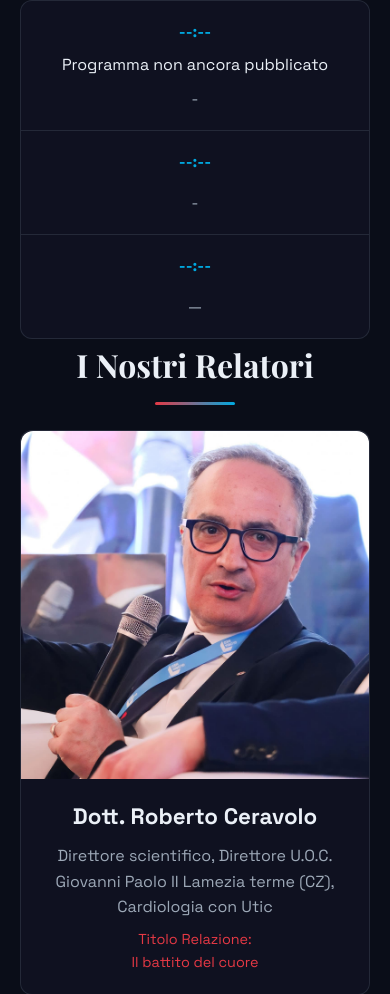
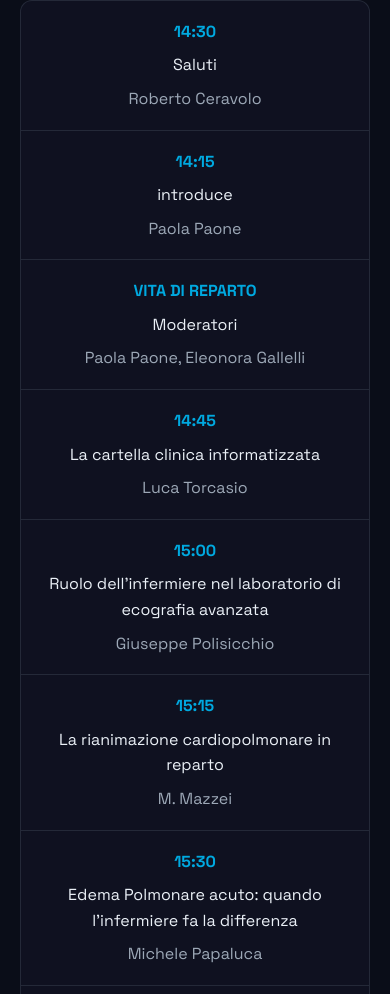
Before and after one commit to NiccoCer/LameziaCuore2025, a plain HTML site: page index.html in a window 390 px wide. Shown: the part 1006-2000 px from the top of the page. Drawn offline with nearby package versions, Linux system fonts and the light colour scheme.

Commit message:
programma mobile

```diff
--- a/index.html
+++ b/index.html
@@ -70,19 +70,44 @@
         <div class="program__content interactive-card">
           <div class="day-panel active" id="panel-day-1">
             <div class="program-slot" data-pdf="slides/apertura-lavori.pdf" data-title="Apertura Lavori & Saluti Istituzionali">
-              <span class="slot-time">--:--</span>
-              <span class="slot-title">Programma non ancora pubblicato</span>
-              <span class="slot-speaker">-</span>
+              <span class="slot-time">14:30</span>
+              <span class="slot-title">Saluti</span>
+              <span class="slot-speaker">Roberto Ceravolo</span>
             </div>
             <div class="program-slot" data-pdf="pdf/slides-ia.pdf" data-title="Intelligenza Artificiale in Cardiologia Diagnostica">
-              <span class="slot-time">--:--</span>
-              <span class="slot-title"></span>
-              <span class="slot-speaker">-</span>
+              <span class="slot-time">14:15</span>
+              <span class="slot-title">introduce</span>
+              <span class="slot-speaker">Paola Paone</span>
             </div>
             <div class="program-slot">
-              <span class="slot-time">--:--</span>
-              <span class="slot-title"></span>
-              <span class="slot-speaker">—</span>
+              <span class="slot-time">VITA DI REPARTO</span>
+              <span class="slot-title">Moderatori</span>
+              <span class="slot-speaker">Paola Paone, Eleonora Gallelli</span>
+            </div>
+            <div class="program-slot">
+              <span class="slot-time">14:45</span>
+              <span class="slot-title">La cartella clinica informatizzata</span>
+              <span class="slot-speaker">Luca Torcasio</span>
+            </div>
+            <div class="program-slot">
+              <span class="slot-time">15:00</span>
+              <span class="slot-title">Ruolo dell’infermiere nel laboratorio di ecografia avanzata</span>
+              <span class="slot-speaker">Giuseppe Polisicchio</span>
+            </div>
+            <div class="program-slot">
+              <span class="slot-time">15:15</span>
+              <span class="slot-title">La rianimazione cardiopolmonare in reparto</span>
+              <span class="slot-speaker">M. Mazzei</span>
+            </div>
+            <div class="program-slot">
+              <span class="slot-time">15:30</span>
+              <span class="slot-title">Edema Polmonare acuto: quando l’infermiere fa la differenza</span>
+              <span class="slot-speaker">Michele Papaluca</span>
+            </div>
+            <div class="program-slot">
+              <span class="slot-time">15:30</span>
+              <span class="slot-title">Discutiamone</span>
+              <span class="slot-speaker"></span>
             </div>
           </div>
 
```
